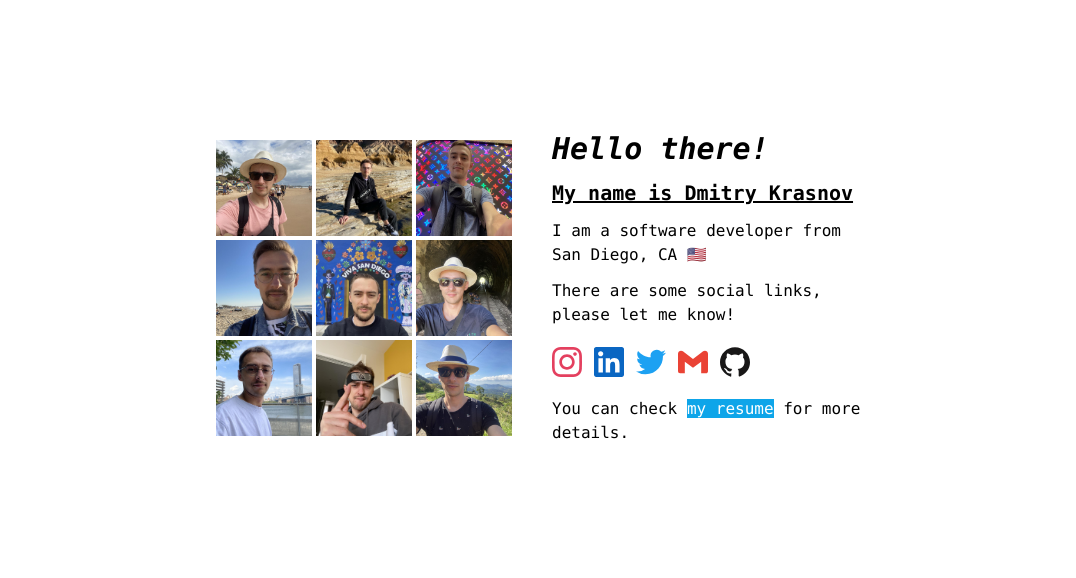
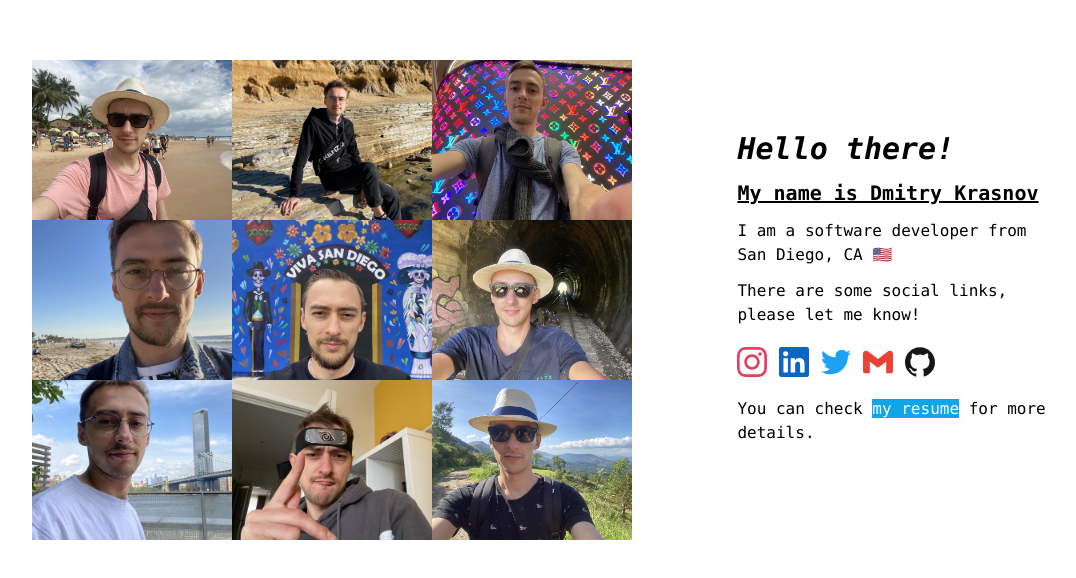
Before and after one commit to thewebwelost/mysite, a Next.js app: page / in a window 1280 px wide. Shown: the part 112-690 px from the top of the page, without its empty margins (96-1172 px from the left). Built offline with nearby package versions, Linux system fonts and the light colour scheme.

Commit message:
Image grid to card grid

```diff
--- /dev/null
+++ b/components/Card.jsx
@@ -0,0 +1,38 @@
+import Image from 'next/image';
+import React, { useState } from 'react';
+
+function Card({ imageUrl }) {
+  const [isOpen, setIsOpen] = useState(false);
+
+  const open = 'translate-x-[0%]';
+  const closed = 'translate-x-[100%]';
+
+  return (
+    <div
+      className={'relative w-4/12 h-40 overflow-hidden'}
+      onClick={() => setIsOpen(!isOpen)}
+    >
+      <div
+        className={`absolute z-10 top-0 left-0 w-full h-full p-3 pr-5 bg-black text-white text-xs transition-transform ${
+          isOpen ? open : closed
+        }`}
+      >
+        <h3 className="font-bold capitalize mb-1 text-sm">content</h3>
+        <p>
+          Lorem, ipsum dolor sit amet consectetur adipisicing elit. Sint nam
+          excepturi natus saepe nihil
+        </p>
+      </div>
+
+      <Image
+        src={imageUrl}
+        layout="fill"
+        objectFit="cover"
+        placeholder="blur"
+        alt=""
+      />
+    </div>
+  );
+}
+
+export default Card;
--- a/components/ImageGrid.jsx
+++ b/components/ImageGrid.jsx
@@ -10,27 +10,9 @@ import photo6 from '/public/images/photo_6.jpg';
 import photo7 from '/public/images/photo_7.jpg';
 import photo8 from '/public/images/photo_8.jpg';
 import photo9 from '/public/images/photo_9.jpg';
+import Card from './Card';
 
 function ImageGrid() {
-  const renderItems = (items) => {
-    return items.map((imageUrl, i) => (
-      <div
-        key={i}
-        className={
-          'relative w-16 h-16 transition-transform hover:scale-125 hover:z-50 xs:w-20 xs:h-20 sm:w-24 sm:h-24 sm:mt-0'
-        }
-      >
-        <Image
-          src={imageUrl}
-          layout={'fill'}
-          objectFit={'cover'}
-          placeholder={'blur'}
-          alt={''}
-        />
-      </div>
-    ));
-  };
-
   const images = [
     photo4,
     photo2,
@@ -44,8 +26,10 @@ function ImageGrid() {
   ];
 
   return (
-    <div className={'mt-6 grid grid-cols-3 gap-1 sm:mr-10 sm:mt-0'}>
-      {renderItems(images)}
+    <div className={'flex flex-wrap relative mt-6 max-w-[600px] w-full'}>
+      {images.map((imageUrl, i) => (
+        <Card key={i} imageUrl={imageUrl} />
+      ))}
     </div>
   );
 }
--- a/pages/index.jsx
+++ b/pages/index.jsx
@@ -22,10 +22,12 @@ export default function Home() {
       >
         <div
           className={
-            'flex flex-col-reverse justify-center items-center sm:flex-row'
+            'flex flex-col-reverse justify-center items-center w-full max-w-[1024px] sm:flex-row'
           }
         >
-          <ImageGrid />
+          <div className="w-full">
+            <ImageGrid />
+          </div>
 
           <div className={'max-w-xs'}>
             <h1 className={'text-3xl italic font-bold'}>Hello there!</h1>
```
